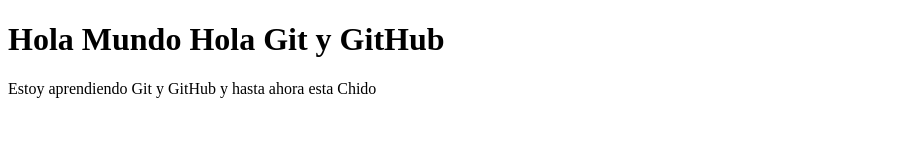
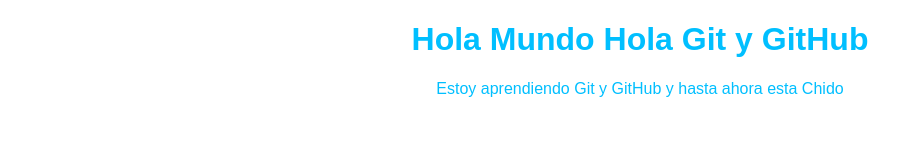
Before and after one commit to OmegaLuis/hyperblog, a plain HTML site: page index.html in a window 1280 px wide. Shown: the whole page, without its empty margins (0-923 px from the left). Drawn offline with Linux system fonts and the light colour scheme.

Commit message:
segundo paso del proyecto

```diff
--- /dev/null
+++ b/css/estilos.css
@@ -0,0 +1,6 @@
+body{
+    text-align: center;
+    font-family: arial;
+    color: deepskyblue;
+
+}
--- a/index.html
+++ b/index.html
@@ -5,6 +5,7 @@
     <meta http-equiv="X-UA-Compatible" content="IE=edge">
     <meta name="viewport" content="width=device-width, initial-scale=1.0">
     <title>Practica Git</title>
+    <link rel="stylesheet" href="css/estilos.css">
 </head>
 <body>
     <h1>
```
